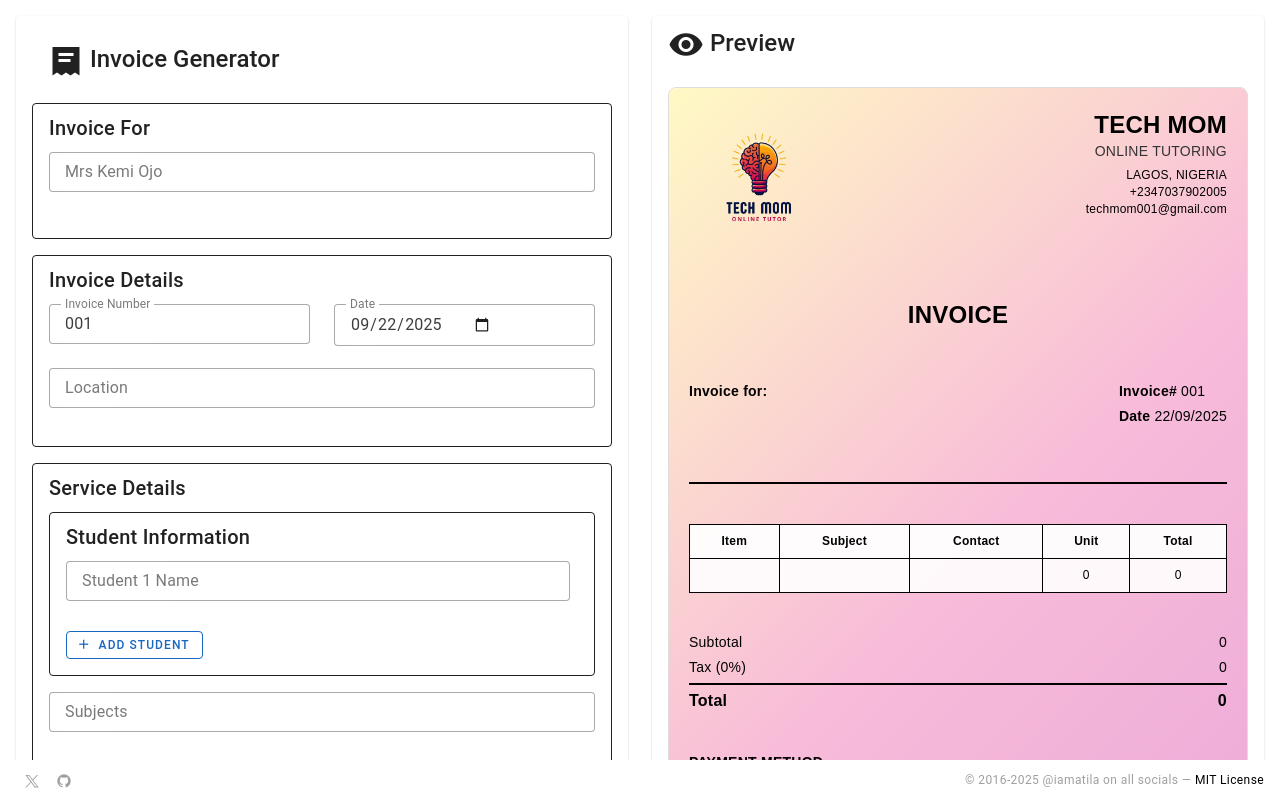
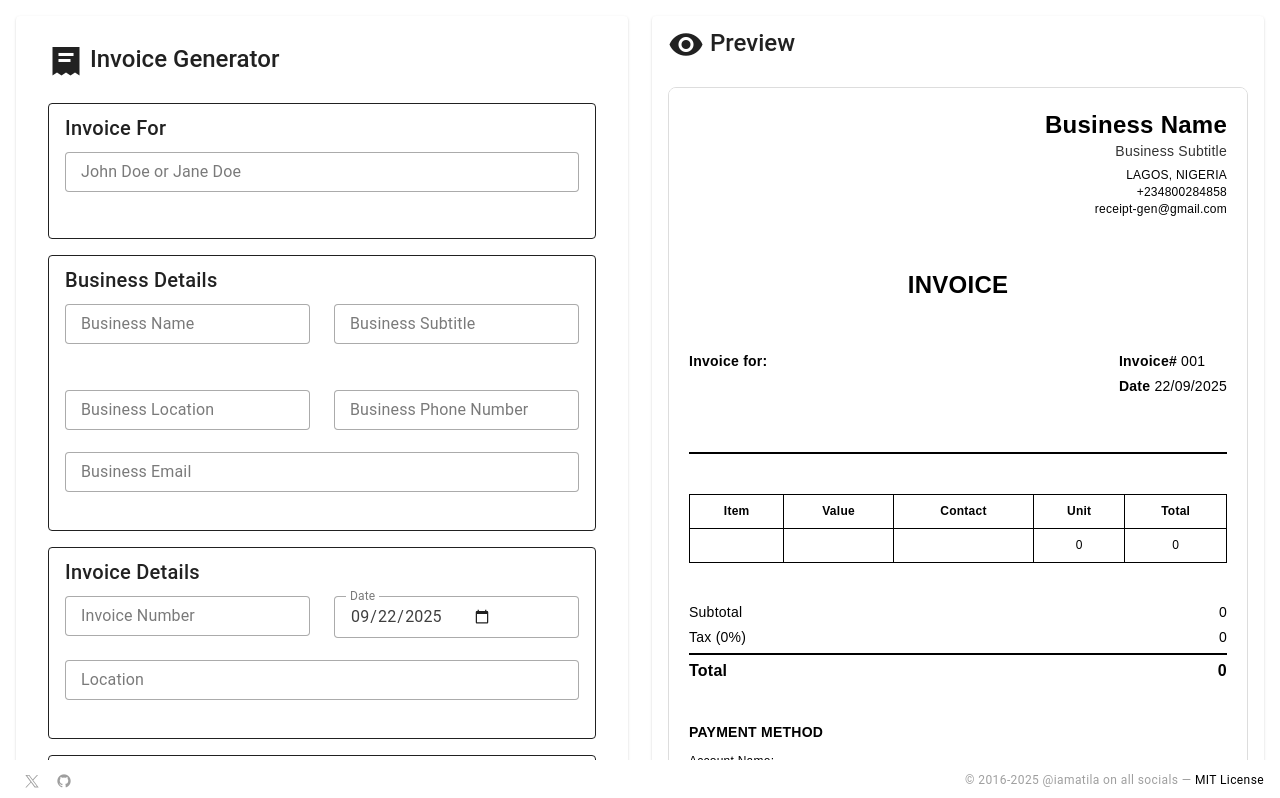
Before and after one commit to iamatila/Pdf_Generator, a Nuxt app: page / in a window 1280 px wide. Shown: the top 798 px of the page. Built offline with nearby package versions, Linux system fonts and the light colour scheme.

Commit message:
Add files via upload

```diff
--- a/app/components/PdfGenerator.client.vue
+++ b/app/components/PdfGenerator.client.vue
@@ -16,6 +16,7 @@
 const props = defineProps({
   invoiceData: Object,
   students: Array,
+  logoPreview: String,
   signaturePreview: String
 })
 
--- a/app/pages/index.vue
+++ b/app/pages/index.vue
@@ -1,11 +1,3 @@
-<!-- <script lang="ts" setup>
-//
-</script>
-
-<template>
-  <HelloWorld />
-</template> -->
-
 <template>
   <v-app>
     <v-main>
@@ -19,6 +11,7 @@
                 Invoice Generator
               </v-card-title>
 
+              <v-card-text style="max-height: 900px; overflow-y: auto;">
                 <v-form @submit.prevent="generatePDF">
                   <!-- Student Names -->
                   <v-card variant="outlined" class="mb-4">
@@ -26,10 +19,59 @@
                     <v-card-text>
                       <v-text-field
                         v-model="invoiceData.item"
-                      label="Mrs Kemi Ojo"
+                        label="John Doe or Jane Doe"
                         variant="outlined"
                         density="compact"
                         class="mb-2"
+                      />
+                    </v-card-text>
+                  </v-card>
+
+                  <!-- Business Details -->
+                  <v-card variant="outlined" class="mb-4">
+                    <v-card-title class="text-h6">Business Details</v-card-title>
+                    <v-card-text>
+                      <v-row>
+                        <v-col cols="6">
+                          <v-text-field
+                            v-model="invoiceData.businessTitle"
+                            label="Business Name"
+                            variant="outlined"
+                            density="compact"
+                          />
+                        </v-col>
+                        <v-col cols="6">
+                          <v-text-field
+                            v-model="invoiceData.businessSubtitle"
+                            label="Business Subtitle"
+                            variant="outlined"
+                            density="compact"
+                          />
+                        </v-col>
+                      </v-row>
+                      <v-row>
+                        <v-col cols="6">
+                          <v-text-field
+                            v-model="invoiceData.businessLocation"
+                            label="Business Location"
+                            variant="outlined"
+                            density="compact"
+                          />
+                        </v-col>
+                        <v-col cols="6">
+                          <v-text-field
+                            v-model="invoiceData.businessPhone"
+                            label="Business Phone Number"
+                            variant="outlined"
+                            density="compact"
+                          />
+                        </v-col>
+                      </v-row>
+                      <v-text-field
+                        v-model="invoiceData.businessEmail"
+                        label="Business Email"
+                        variant="outlined"
+                        density="compact"
                       />
                     </v-card-text>
                   </v-card>
@@ -71,47 +113,29 @@
                   <v-card variant="outlined" class="mb-4">
                     <v-card-title class="text-h6">Service Details</v-card-title>
                     <v-card-text>
-                    <!-- Student Names -->
+                      <!-- Items Names -->
                       <v-card variant="outlined" class="mb-4">
-                      <v-card-title class="text-h6">Student Information</v-card-title>
+                        <v-card-title class="text-h6">Items Information</v-card-title>
                         <v-card-text>
-                        <div v-for="(student, index) in students" :key="index" class="d-flex align-center mb-2">
+                          <v-card  variant="outlined" v-for="(student, index) in students" :key="index" class="d-flex align-center mb-2">
+                            <v-card-text>
                               <v-text-field
-                            v-model="students[index]"
-                            :label="`Student ${index + 1} Name`"
+                                v-model="students[index].name"
+                                :label="`Items ${index + 1} Name`"
                                 variant="outlined"
                                 density="compact"
                                 class="flex-grow-1 mr-2"
                               />
-                          <v-btn
-                            v-if="students.length > 1"
-                            icon="mdi-delete"
-                            color="error"
-                            size="small"
-                            @click="removeStudent(index)"
-                          />
-                        </div>
-                        <v-btn
-                          @click="addStudent"
-                          color="primary"
-                          variant="outlined"
-                          prepend-icon="mdi-plus"
-                          size="small"
-                        >
-                          Add Student
-                        </v-btn>
-                      </v-card-text>
-                    </v-card>
                               <v-text-field
-                      v-model="invoiceData.subjects"
-                      label="Subjects"
+                                v-model="students[index].subjects"
+                                label="Value"
                                 placeholder="e.g., Maths, English and Science"
                                 variant="outlined"
                                 density="compact"
                                 class="mb-2"
                               />
                               <v-text-field
-                      v-model="invoiceData.numberOfContact"
+                                v-model="students[index].contact"
                                 label="Number of Contact"
                                 placeholder="e.g., THREE TIMES(3) WEEKLY"
                                 variant="outlined"
@@ -121,7 +145,7 @@
                               <v-row>
                                 <v-col cols="6">
                                   <v-text-field
-                          v-model.number="invoiceData.units"
+                                    v-model.number="students[index].units"
                                     label="Units"
                                     type="number"
                                     variant="outlined"
@@ -130,7 +154,7 @@
                                 </v-col>
                                 <v-col cols="6">
                                   <v-text-field
-                          v-model.number="invoiceData.total"
+                                    v-model.number="students[index].total"
                                     label="Total Amount"
                                     type="number"
                                     variant="outlined"
@@ -138,6 +162,26 @@
                                   />
                                 </v-col>
                               </v-row>
+                              <v-btn
+                                v-if="students.length > 1"
+                                icon="mdi-delete"
+                                color="error"
+                                size="small"
+                                @click="removeStudent(index)"
+                              />
+                            </v-card-text>
+                          </v-card>
+                          <v-btn
+                            @click="addStudent"
+                            color="primary"
+                            variant="outlined"
+                            prepend-icon="mdi-plus"
+                            size="small"
+                          >
+                            Add Item
+                          </v-btn>
+                        </v-card-text>
+                      </v-card>
                       <v-text-field
                         v-model.number="invoiceData.tax"
                         label="Tax (%)"
@@ -173,6 +217,36 @@
                         density="compact"
                         class="mb-2"
                       />
+
+                      <!-- Logo Upload -->
+                      <v-file-input
+                        v-model="logoFile"
+                        label="Upload Logo Image"
+                        accept="image/*"
+                        variant="outlined"
+                        density="compact"
+                        prepend-icon="mdi-camera"
+                        @change="handleLogoUpload"
+                      />
+
+                      <!-- Logo Preview -->
+                      <div v-if="logoPreview" class="mt-2">
+                        <v-img
+                          :src="logoPreview"
+                          max-width="200"
+                          max-height="100"
+                          class="logo-preview"
+                        />
+                        <v-btn
+                          @click="removeLogo"
+                          color="error"
+                          size="small"
+                          variant="text"
+                          class="mt-1"
+                        >
+                          Remove Logo
+                        </v-btn>
+                      </div>
 
                       <!-- Signature Upload -->
                       <v-file-input
@@ -211,6 +285,7 @@
                     <PdfGenerator
                       :invoice-data="invoiceData"
                       :students="students"
+                      :logo-preview="logoPreview"
                       :signature-preview="signaturePreview"
                     />
                     <template #fallback>
@@ -218,6 +293,7 @@
                     </template>
                   </ClientOnly>
                 </v-form>
+              </v-card-text>
             </v-card>
           </v-col>
 
@@ -238,20 +314,27 @@
                         <!-- <div class="logo-placeholder"> -->
                           <!-- <v-icon size="40" color="#ff6b35">mdi-lightbulb</v-icon> -->
                         <!-- </div> -->
-                        <img
+                        <!-- <img
                          :src="tm_logo_3"
                          alt="TM Logo"
                          class="logo-image"
+                       /> -->
+                       <img
+                          v-if="logoPreview"
+                          :src="logoPreview"
+                          alt="Logo"
+                          class="logo-image"
                         />
+                        <div v-else class="signature-placeholder"></div>
                         <!-- <div class="company-name">TECH MOM</div>
                         <div class="tagline">ONLINE TUTOR</div> -->
                       </div>
                       <div class="company-info">
-                        <div class="company-title">TECH MOM</div>
-                        <div class="company-subtitle">ONLINE TUTORING</div>
-                        <div class="location">LAGOS, NIGERIA</div>
-                        <div class="phone">+2347037902005</div>
-                        <div class="email">techmom001@gmail.com</div>
+                        <div class="company-title">{{ invoiceData.businessTitle || 'Business Name' }}</div>
+                        <div class="company-subtitle">{{ invoiceData.businessSubtitle || 'Business Subtitle' }}</div>
+                        <div class="location">{{ invoiceData.businessLocation || 'LAGOS, NIGERIA' }}</div>
+                        <div class="phone">{{ invoiceData.businessPhone || '+234800284858' }}</div>
+                        <div class="email">{{ invoiceData.businessEmail || 'receipt-gen@gmail.com' }}</div>
                       </div>
                     </div>
 
@@ -277,21 +360,28 @@
                       <thead>
                         <tr>
                           <th>Item</th>
-                          <th>Subject</th>
+                          <th>Value</th>
                           <th>Contact</th>
                           <th>Unit</th>
                           <th>Total</th>
                         </tr>
                       </thead>
                       <tbody>
-                        <tr>
+                        <tr v-for="(_student, i) in students" :key="i">
                           <!-- <td>{{ invoiceData.item || 'TITO AND MOYO' }}</td> -->
+                          <td>{{ _student.name }}</td>
+                          <td>{{ _student.subjects }}</td>
+                          <td>{{ _student.contact }}</td>
+                          <td>{{ _student.units }}</td>
+                          <td>{{ formatCurrency(_student.total) }}</td>
+                        </tr>
+                        <!-- <tr>
                           <td>{{ studentNames }}</td>
                           <td>{{ invoiceData.subjects }}</td>
                           <td>{{ invoiceData.numberOfContact }}</td>
                           <td>{{ invoiceData.units }}</td>
                           <td>{{ formatCurrency(invoiceData.total) }}</td>
-                        </tr>
+                        </tr> -->
                       </tbody>
                     </table>
 
@@ -299,7 +389,8 @@
                     <div class="mt-10 totals-section">
                       <div class="total-line">
                         <span>Subtotal</span>
-                        <span>{{ formatCurrency(invoiceData.total) }}</span>
+                        <span>{{ formatCurrency(grandTotal) }}</span>
+                        <!-- <span>{{ formatCurrency(invoiceData.total) }}</span> -->
                       </div>
                       <div class="total-line">
                         <span>Tax ({{ invoiceData.tax || 0 }}%)</span>
@@ -315,9 +406,9 @@
                     <div class="mt-10 payment-section">
                       <div class="payment-title">PAYMENT METHOD</div>
                       <div class="payment-details">
-                        <div>Account Name: {{ invoiceData.accountName || 'OJO OLUWAKEMI' }}</div>
-                        <div>Account No. {{ invoiceData.accountNo || '6506787803' }}</div>
-                        <div>Bank Name: {{ invoiceData.bankName || 'PROVIDUS BANK' }}</div>
+                        <div>Account Name: {{ invoiceData.accountName }}</div>
+                        <div>Account No. {{ invoiceData.accountNo }}</div>
+                        <div>Bank Name: {{ invoiceData.bankName }}</div>
                       </div>
                       <div class="mb-10 signature-section">
                         <div class="signature-container">
@@ -347,48 +438,87 @@
 
 <script setup>
 import { ref, computed } from 'vue'
-import tm_logo_3 from '~/assets/tm_logo_3.png'  // Import your logo image
+// import tm_logo_3 from '~/assets/tm_logo_3.png'  // Import your logo image
 import PdfGenerator from '~/components/PdfGenerator.client.vue'
 
 // Reactive data
-const students = ref([''])
+// const students = ref([''])
+const students = ref([{
+  name: '',
+  subjects: '',
+  contact: '',
+  units: 0,
+  total: 0
+}])
 const signatureFile = ref(null)
 const signaturePreview = ref(null)
+const logoFile = ref(null)
+const logoPreview = ref(null)
 const invoiceData = ref({
-  invoiceNumber: '001',
+  businessTitle: '',
+  businessSubtitle: '',
+  businessLocation: '',
+  businessPhone: '',
+  businessEmail: '',
   date: new Date().toISOString().split('T')[0],
   location: '',
   item: '',
-  subjects: '',
-  numberOfContact: '',
-  units: 0,
-  total: 0,
+  // subjects: '',
+  // numberOfContact: '',
+  // units: 0,
+  // total: 0,
   tax: 0,
-  accountName: 'OJO OLUWAKEMI',
-  accountNo: '6506787803',
-  bankName: 'PROVIDUS BANK'
+  accountName: '',
+  accountNo: '',
+  bankName: ''
 })
+
+// The maximum number of students allowed
+const MAX_STUDENTS = 8;
+
+const grandTotal = computed(() => {
+  // Use the .reduce() method to iterate over the array
+  // and accumulate the 'total' value from each object.
+  return students.value.reduce((accumulator, currentItem) => {
+    return accumulator + currentItem.total;
+  }, 0); // Start the accumulation at 0
+});
 
 // Computed properties
 // const studentNames = computed(() => {
 //   return students.value.filter(name => name.trim()).join(' and ')
 // })
-const studentNames = computed(() => {
-  return students.value.filter(name => name.trim())
-    .join(',\n');
-});
+// const studentNames = computed(() => {
+//   return students.value.filter(name => name.name.trim())
+//     .join(',\n');
+// });
 
 const taxAmount = computed(() => {
-  return (invoiceData.value.total * (invoiceData.value.tax / 100)) || 0
+  // return (invoiceData.value.total * (invoiceData.value.tax / 100)) || 0
+  return (grandTotal.value * (invoiceData.value.tax / 100)) || 0
 })
 
 const finalTotal = computed(() => {
-  return (invoiceData.value.total || 0) + taxAmount.value
+  // return (invoiceData.value.total || 0) + taxAmount.value
+  return (grandTotal.value || 0) + taxAmount.value
 })
 
 // Methods
 const addStudent = () => {
-  students.value.push('')
+  // 1. Check if the current array length is already at the maximum limit
+  if (students.value.length >= MAX_STUDENTS) {
+    // 2. If at the limit, show the toast notification
+    useNuxtApp().$toast.info(`Limit reached! You can only add a maximum of ${MAX_STUDENTS} items.`);
+    return; // Exit the function without adding the student
+  }
+  // students.value.push('')
+  students.value.push({
+    name: '',
+    subjects: '',
+    contact: '',
+    units: 0,
+    total: 0
+  })
 }
 
 const removeStudent = (index) => {
@@ -405,6 +535,17 @@ const formatCurrency = (amount) => {
   return '₦' + new Intl.NumberFormat('en-NG').format(amount)
 }
 
+const handleLogoUpload = (event) => {
+  const file = event.target.files?.[0]
+  if (file) {
+    const reader = new FileReader()
+    reader.onload = (e) => {
+      logoPreview.value = e.target?.result
+    }
+    reader.readAsDataURL(file)
+  }
+}
+
 const handleSignatureUpload = (event) => {
   const file = event.target.files?.[0]
   if (file) {
@@ -414,6 +555,11 @@ const handleSignatureUpload = (event) => {
     }
     reader.readAsDataURL(file)
   }
+}
+
+const removeLogo = () => {
+  logoFile.value = null
+  logoPreview.value = null
 }
 
 const removeSignature = () => {
@@ -432,14 +578,17 @@ const generatePDF = async () => {
   border: 1px solid #ddd;
   border-radius: 8px;
   overflow: hidden;
+  height: 1150px;
 }
 
 .invoice-container {
-  background: linear-gradient(135deg, #fff9c4 0%, #f8bbd9 50%, #e8a5d8 100%);
+  /* background: linear-gradient(135deg, #fff9c4 0%, #f8bbd9 50%, #e8a5d8 100%); */
+  background: #ffffff;
   padding: 20px;
   font-family: Arial, sans-serif;
   /* min-height: 800px; */
   color: #000;
+  height: 1150px;
 }
 
 .invoice-header {
--- /dev/null
+++ b/app/plugins/vue3-toastify.ts
@@ -0,0 +1,10 @@
+import Vue3Toastify, { toast } from 'vue3-toastify';
+import 'vue3-toastify/dist/index.css';
+
+export default defineNuxtPlugin((nuxtApp) => {
+  nuxtApp.vueApp.use(Vue3Toastify, { autoClose: 1000 });
+
+  return {
+    provide: { toast },
+  };
+});
--- a/package.json
+++ b/package.json
@@ -22,6 +22,7 @@
     "nuxt": "^4.1.2",
     "vue": "^3.5.21",
     "vue-router": "^4.5.1",
+    "vue3-toastify": "^0.2.8",
     "vuetify": "^3.9.1"
   },
   "devDependencies": {
```
Also changed, not shown: 1 other file (tests, documents, lock files or other folders). Lines whose indentation alone changed are shown as unchanged.
